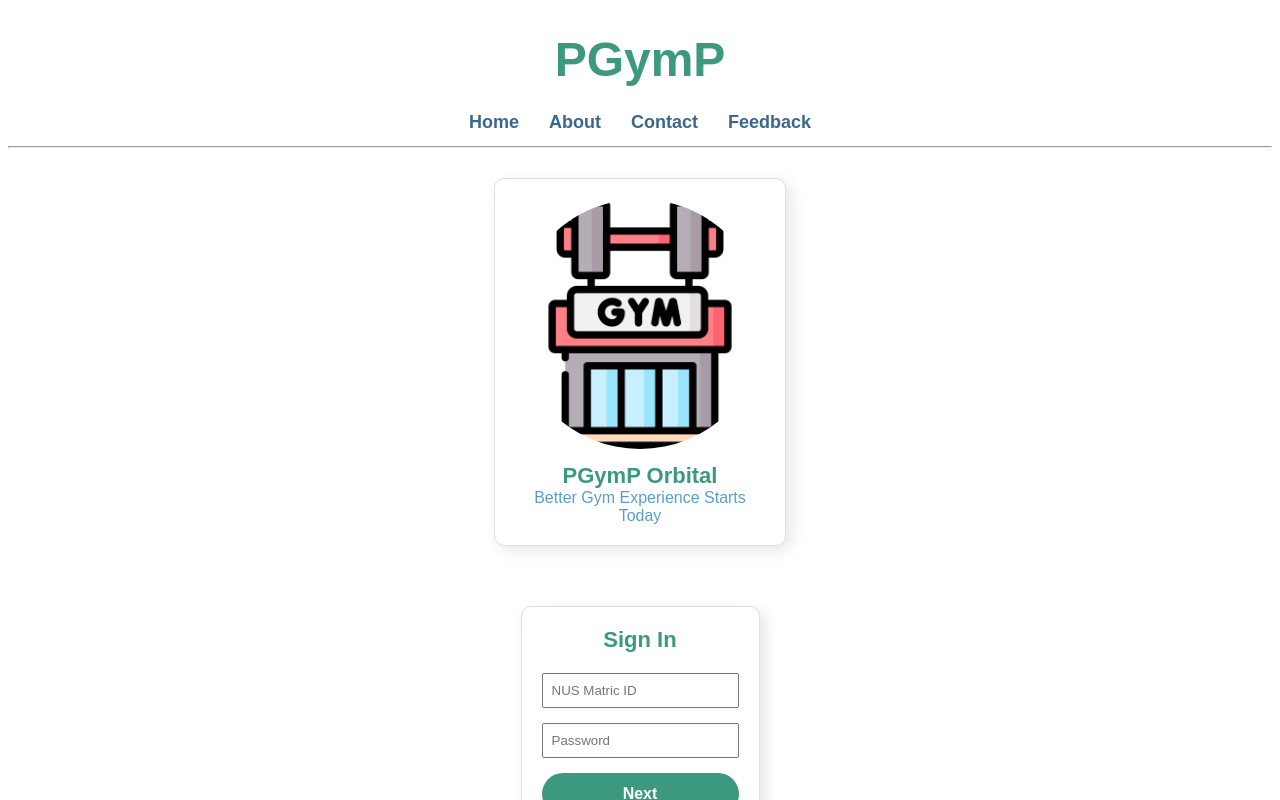
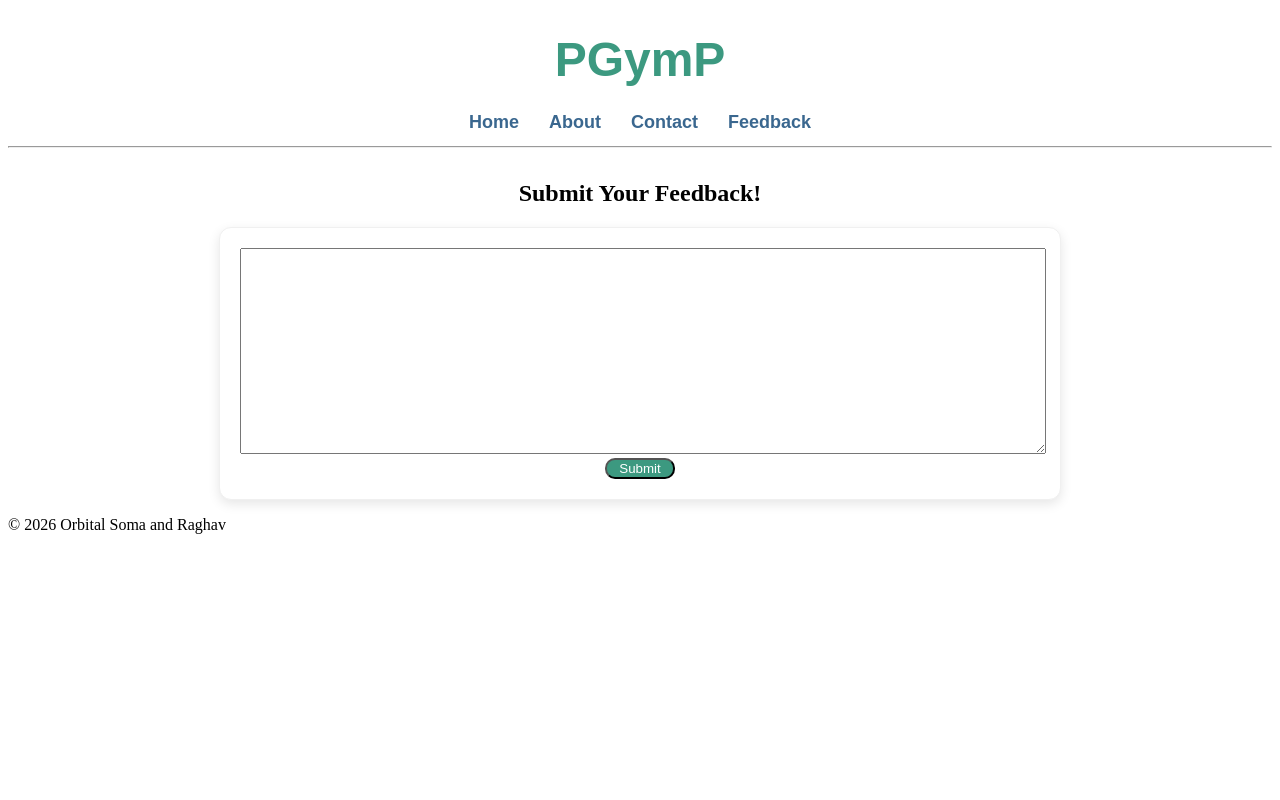
Before and after one commit to Raghaaavvv/pgymp, a React (Vite) app in the folder frontend/: page / in a window 1280 px wide. Both pictures are taken after a click on the link "Feedback". Shown: the top 800 px of the page. Built offline with nearby package versions, Linux system fonts and the light colour scheme; no server answers.

Commit message:
Added Feedback Page

```diff
--- a/frontend/src/App.jsx
+++ b/frontend/src/App.jsx
@@ -13,6 +13,9 @@ import AuthFlow from "./AuthFlow.jsx";
 import { useState, useEffect } from "react";
 import { QRCodeCanvas } from "qrcode.react";
 import GymCapacityBox from './GymCapacityBox'
+import AboutPage from './Pages/AboutPage'
+import ContactPage from './Pages/ContactPage'
+import FeedbackPage from './Pages/FeedbackPage'
 
 function App() {
 
@@ -21,6 +24,8 @@ function App() {
   const [userId, setUserId] = useState(null);
   const [currentCapacity, setCurrentCapacity] = useState(15);
   const maxCapacity = 30;
+  const [currentPage, setCurrentPage] = useState("home");
+
 
   const fetchCapacity = async () => {
       try {
@@ -62,12 +67,43 @@ function App() {
      };
 
 
+    if (currentPage === "feedback") {
+            return (
+                <>
+                    <Header setCurrentPage={setCurrentPage} />
+                    <FeedbackPage />
+                    <Footer />
+                </>
+
+                );
+            }
 
 
 
+    if (currentPage === "about") {
+        return (
+            <>
+                <Header setCurrentPage={setCurrentPage} />
+                <AboutPage />
+                <Footer />
+            </>
+            );
+        }
+
+    if (currentPage === "contact") {
+        return (
+            <>
+                <Header setCurrentPage={setCurrentPage} />
+                <ContactPage />
+                <Footer />
+
+            </>
+            );
+        }
+
   return(
     <>
-      <Header/>
+      <Header setCurrentPage={setCurrentPage} />
 
       <div className= "card-container">
           <Card />
--- a/frontend/src/AuthFlow.jsx
+++ b/frontend/src/AuthFlow.jsx
@@ -25,6 +25,7 @@ function AuthFlow({ authStep, setAuthStep, setUserId, fetchCapacity }) {
           if (data.status) {          // true =success
               setUserId(data.id);
               setAuthStep(2);
+              fetchCapacity();
           } else {                    // false= failure
               setErrorMessage(data.message);
           }
--- a/frontend/src/Header.jsx
+++ b/frontend/src/Header.jsx
@@ -1,5 +1,5 @@
 
-function Header() {
+function Header({ setCurrentPage} ) {
     const styles = {
 
   fontfamily: 'Arial, sans-serif',
@@ -13,10 +13,10 @@ function Header() {
             <h1>PGymP</h1>
             <nav>
                 <ul>
-                    <li><a href="#">Home</a></li>
-                    <li><a href="#">About</a></li>
-                    <li><a href="#">Contact</a></li>
-                    <li><a href="#">Feedback</a></li>
+                    <li><a href="#" onClick={() => setCurrentPage("home")}>Home</a></li>
+                    <li><a href="#" onClick={() => setCurrentPage("about")}>About</a></li>
+                    <li><a href="#" onClick={() => setCurrentPage("contact")}>Contact</a></li>
+                    <li><a href="#" onClick={() => setCurrentPage("feedback")}>Feedback</a></li>
                 </ul>
             </nav>
             <hr></hr>
--- /dev/null
+++ b/frontend/src/Pages/AboutPage.jsx
@@ -0,0 +1,8 @@
+import React from 'react'
+
+function AboutPage({ setCurrentPage} ) {
+
+
+    }
+
+export default AboutPage;
--- /dev/null
+++ b/frontend/src/Pages/ContactPage.jsx
@@ -0,0 +1,8 @@
+import React from 'react'
+
+function ContactPage({ setCurrentPage} ) {
+
+
+    }
+
+export default ContactPage;
--- /dev/null
+++ b/frontend/src/Pages/FeedbackPage.jsx
@@ -0,0 +1,64 @@
+import React from 'react'
+import { useState } from 'react'
+
+function FeedbackPage() {
+    const [feedback, setFeedback] = useState("");
+
+    const styles = {
+        widgetContainer: {
+            width: '100%',
+            display: 'flex',
+            flexDirection: 'column',
+            alignItems: 'center',
+        },
+        titleHeader: {
+            textAlign: 'center',
+            color: 'rgb(181, 68, 68)',
+            fontSize: '50px',
+            padding: '10px',
+            marginBottom: '10px'
+            },
+        feedbackCard: {
+            width: '800px',
+            padding: '20px',
+            borderRadius: '12px',
+            backgroundColor: '#ffffff',
+            boxShadow: '0 4px 12px rgba(0, 0, 0, 0.1)',
+            textAlign: 'center',
+            border: '1px solid #f0f0f0',
+            },
+        submitButton: {
+            width: '70px',
+            color: 'white',
+            backgroundColor: 'rgb(60, 153, 128)',
+            borderRadius: '10px'
+
+            }
+
+    }
+
+
+    function handleSubmitFeedback() {
+        console.log("Feedback submitted:", feedback);
+        }
+
+    return (
+        <div style={styles.widgetContainer}>
+            <h2>Submit Your Feedback!</h2>
+                <div style={styles.feedbackCard}>
+                    <textarea
+                        style= {{ width: '100%', height: '200px'}}
+                        value={feedback} onChange={(e) => setFeedback(e.target.value)}>
+                    </textarea>
+                    <button onClick={handleSubmitFeedback} style={styles.submitButton}>
+                        Submit
+                    </button>
+                </div>
+        </div>
+
+    );
+
+
+}
+
+export default FeedbackPage;
```
Also changed, not shown: frontend/src/GymCapacityBox.jsx (indentation only).
